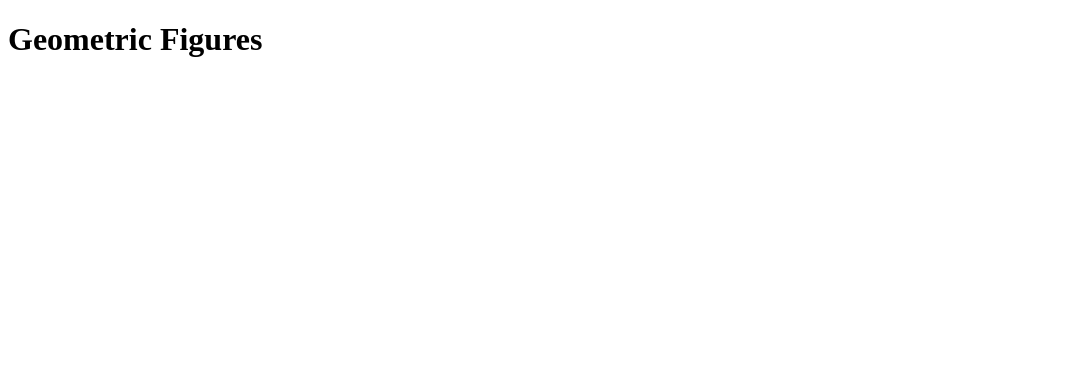
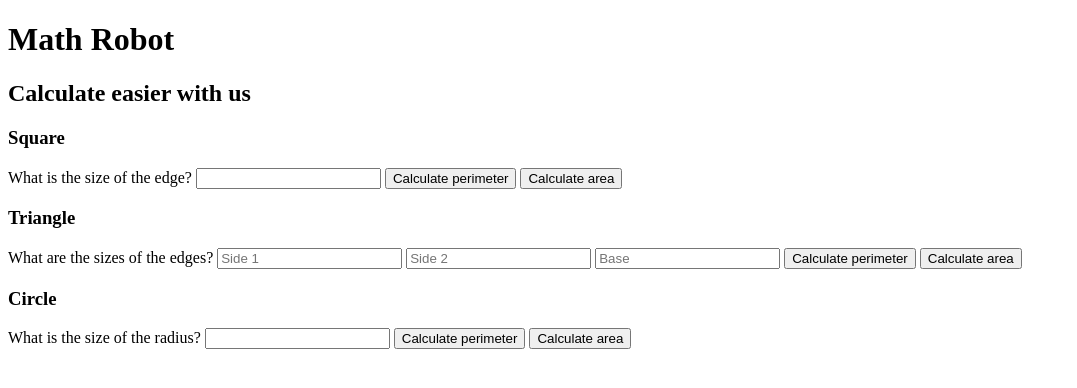
Before and after one commit to LeaCorDav/Math.Robot, a plain HTML site: page index.html in a window 1280 px wide. Shown: the whole page, without its empty margins (0-1077 px from the left). Drawn offline with Linux system fonts and the light colour scheme.

Commit message:
Conectar con HTML y crear funciones con get element

```diff
--- a/figuras.js
+++ b/figuras.js
@@ -10,7 +10,7 @@ function areaCuadrado(arista){
 
 // Triangulo
 function perimetroTriangulo(arista1, arista2, base){
-    return arista1 + arista2 + base;
+    return parseInt(arista1) + parseInt(arista2) + parseInt(base);
 }
 
 function areaTriangulo(arista1, base){
@@ -21,6 +21,7 @@ function areaTriangulo(arista1, base){
 
 //Circulo
 const diametroCirculo = (radio) => radio * 2;
+
 function perimetroCirculo(radio){
     const diametro = diametroCirculo(radio);
     return diametro * Math.PI;
@@ -29,3 +30,60 @@ function perimetroCirculo(radio){
 function areaCirculo(radio){
     return (radio ** 2) * Math.PI;
 }
+
+
+//Conectar con HTML
+
+function calcularPerimetroCuadrado(){
+    const input = document.getElementById("InputCuadrado");
+    const valor = input.value;
+
+    const perimetro = perimetroCuadrado(valor);
+    alert(perimetro);
+}
+
+function calcularAreaCuadrado(){
+    const input = document.getElementById("InputCuadrado");
+    const valor = input.value;
+
+    const area = areaCuadrado(valor);
+    alert(area);
+}
+
+function calcularPerimetroTriangulo(){
+    const input1 = document.getElementById("InputTriangulo1");
+    const input2 = document.getElementById("InputTriangulo2");
+    const input3 = document.getElementById("InputTriangulo3");
+    const valor1 = input1.value;
+    const valor2 = input2.value;
+    const valorbase = input3.value;
+
+    const perimetro = perimetroTriangulo(valor1, valor2, valorbase);
+    alert(perimetro);
+}
+
+function calcularAreaTriangulo(){
+    const input1 = document.getElementById("InputTriangulo1");
+    const input3 = document.getElementById("InputTriangulo3");
+    const valor1 = input1.value;
+    const valorbase = input3.value;
+
+    const area = areaTriangulo(valor1, valorbase);
+    alert(area);
+}
+
+function calcularPerimetroCirculo(){
+    const input = document.getElementById("InputCirculo");
+    const valor = input.value;
+
+    const perimetro = perimetroCirculo(valor);
+    alert(perimetro);
+}
+
+function calcularAreaCirculo(){
+    const input = document.getElementById("InputCirculo");
+    const valor = input.value;
+
+    const area = areaCirculo(valor);
+    alert(area);
+}
--- a/index.html
+++ b/index.html
@@ -7,7 +7,49 @@
     <title>Geometric Figures</title>
 </head>
 <body>
-    <h1>Geometric Figures</h1>
+    <header>
+        <h1>Math Robot</h1>
+        <h2>Calculate easier with us</h2>
+    </header>
+
+    <section>
+        <h3>Square</h3>
+        <form>
+            <label for="InputCuadrado">
+                What is the size of the edge?
+            </label>
+            <input id="InputCuadrado" type="number" />
+            <button type="button" onclick="calcularPerimetroCuadrado()">Calculate perimeter</button>
+            <button type="button" onclick="calcularAreaCuadrado()">Calculate area</button>
+        </form>
+    </section>
+
+    <section>
+        <h3>Triangle</h3>
+        <form>
+            <label>
+                What are the sizes of the edges?
+            </label>
+            <input id="InputTriangulo1" type="number" placeholder="Side 1"/>
+            <input id="InputTriangulo2" type="number" placeholder="Side 2"/>
+            <input id="InputTriangulo3" type="number" placeholder="Base"/>
+            <button type="button" onclick="calcularPerimetroTriangulo()">Calculate perimeter</button>
+            <button type="button" onclick="calcularAreaTriangulo()">Calculate area</button>
+        </form>
+    </section>
+
+    <section>
+        <h3>Circle</h3>
+        <form>
+            <label for="InputCirculo">
+                What is the size of the radius?
+            </label>
+            <input id="InputCirculo" type="number" />
+            <button type="button" onclick="calcularPerimetroCirculo()">Calculate perimeter</button>
+            <button type="button" onclick="calcularAreaCirculo()">Calculate area</button>
+        </form>
+    </section>
+
 
     <script src="./figuras.js"></script>
 </body>
```
